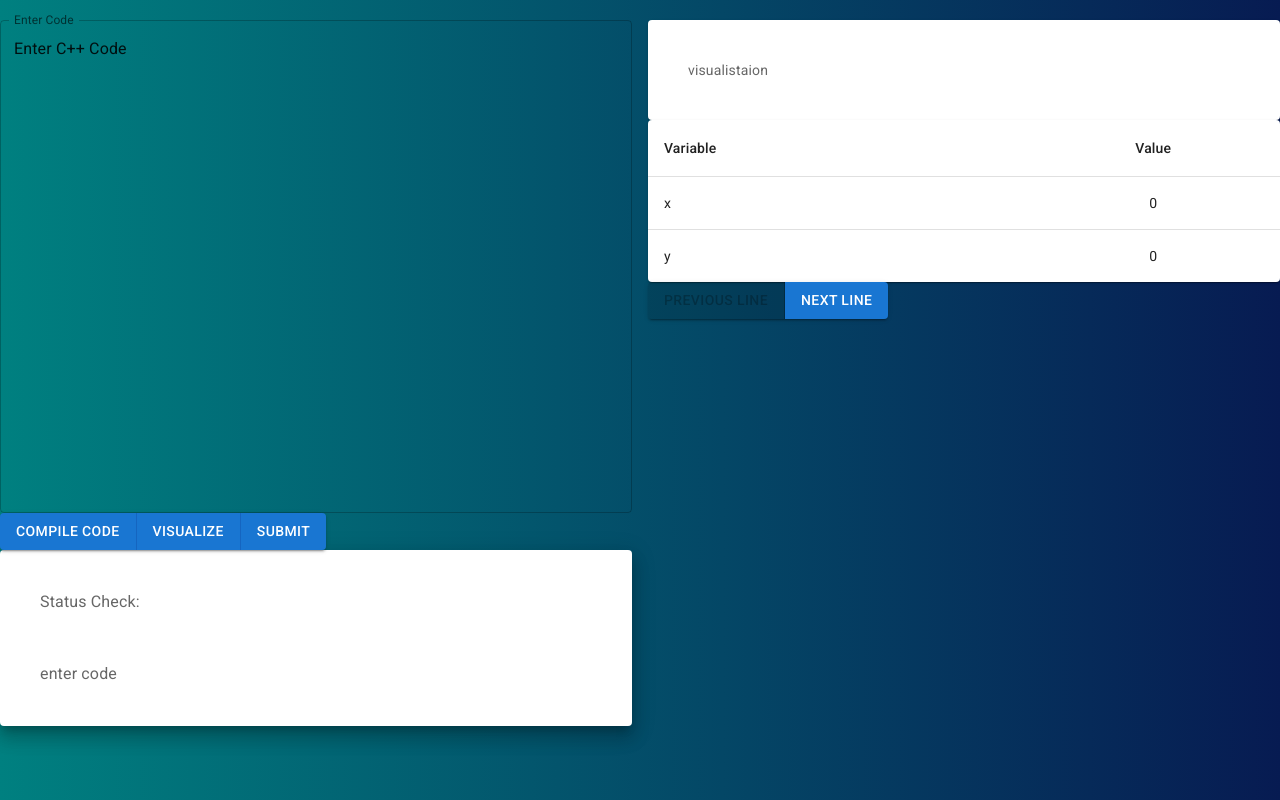
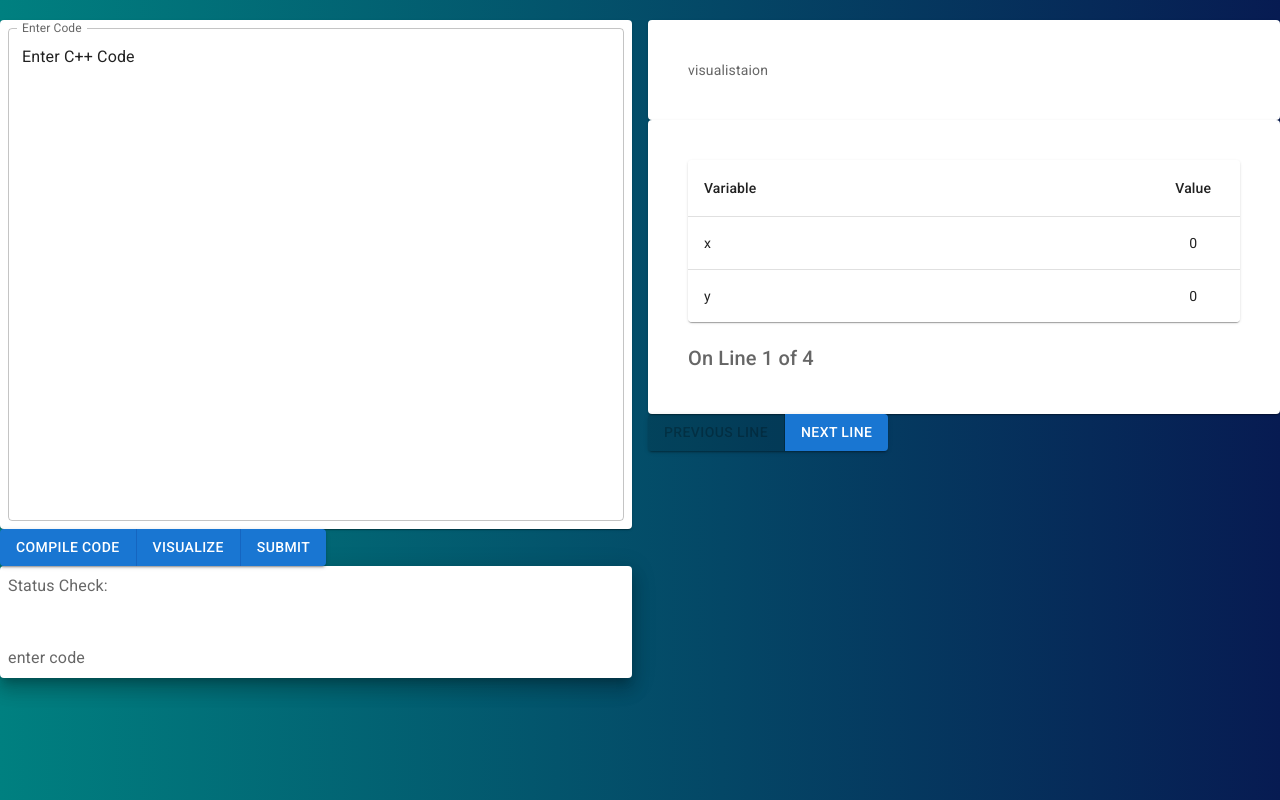
Before and after one commit to Snigdha-Sharma/CodeVisualiserCPP, a React (Create React App) app in the folder client/: page / in a window 1280 px wide. Built offline with nearby package versions, Linux system fonts and the light colour scheme.

Commit message:
design update-2

```diff
--- a/client/src/Components/InputCode.jsx
+++ b/client/src/Components/InputCode.jsx
@@ -6,12 +6,11 @@ import { styled } from '@mui/material/styles';
 import Paper from '@mui/material/Paper';
 
 import TextField from '@mui/material/TextField';
-
 import { Typography } from "@mui/material";
 
 const Item = styled(Paper)(({ theme }) => ({
     ...theme.typography.body2,
-    padding: theme.spacing(5),
+    padding: theme.spacing(1),
     textAlign: 'left',
     color: theme.palette.text.secondary,
   }));
@@ -19,7 +18,7 @@ const Item = styled(Paper)(({ theme }) => ({
 const InputCode = ({value, handleChange}) => {
 
     return (
-        <div>
+        <div><Item>
             <TextField
                     id="outlined-multiline-flexible"
                     label="Enter Code"
@@ -30,12 +29,14 @@ const InputCode = ({value, handleChange}) => {
                     value={value}
                     onChange={handleChange}
                 />
-                <ButtonGroup variant="contained" aria-label="outlined primary button group">
+                <br/>
+                </Item>
+                <ButtonGroup  variant="contained" aria-label="outlined primary button group">
                     <Button>Compile Code</Button>
                     <Button>Visualize</Button>
                     <Button>Submit</Button>
                 </ButtonGroup>
-
+                <br/>
           <Item elevation={12} >
               <Typography  minRows={5}>
                   Status Check:
--- a/client/src/Components/Visualisation.jsx
+++ b/client/src/Components/Visualisation.jsx
@@ -9,6 +9,7 @@ import TableContainer from '@mui/material/TableContainer';
 import TableHead from '@mui/material/TableHead';
 import TableRow from '@mui/material/TableRow';
 import Paper from '@mui/material/Paper';
+import { Typography } from '@mui/material';
 
 
 
@@ -34,7 +35,7 @@ const rows=[
         {variable:'y' ,value: 1}
     ],
     [
-        {variable:'x' ,value: 10},
+        {variable:'x' ,value: 'false'},
         {variable:'y' ,value: 12},
         {variable:'z' ,value: '32, 24, 423, 1234, 3242'}
     ]
@@ -71,7 +72,7 @@ const Visualisation = () => {
     return (
         <div>
             <Item>visualistaion</Item>
-
+            <Item>
             <TableContainer component={Paper}>
                 <Table sx={{ minWidth: 650 }} aria-label="simple table">
                     <TableHead>
@@ -96,7 +97,9 @@ const Visualisation = () => {
                     </TableBody>
                 </Table>
             </TableContainer>
-
+            <br/>
+            <Typography variant="h6" >On Line {index+1} of {rows.length}</Typography>
+            </Item>
 
 
             <ButtonGroup variant="contained" aria-label="outlined primary button group">
```
